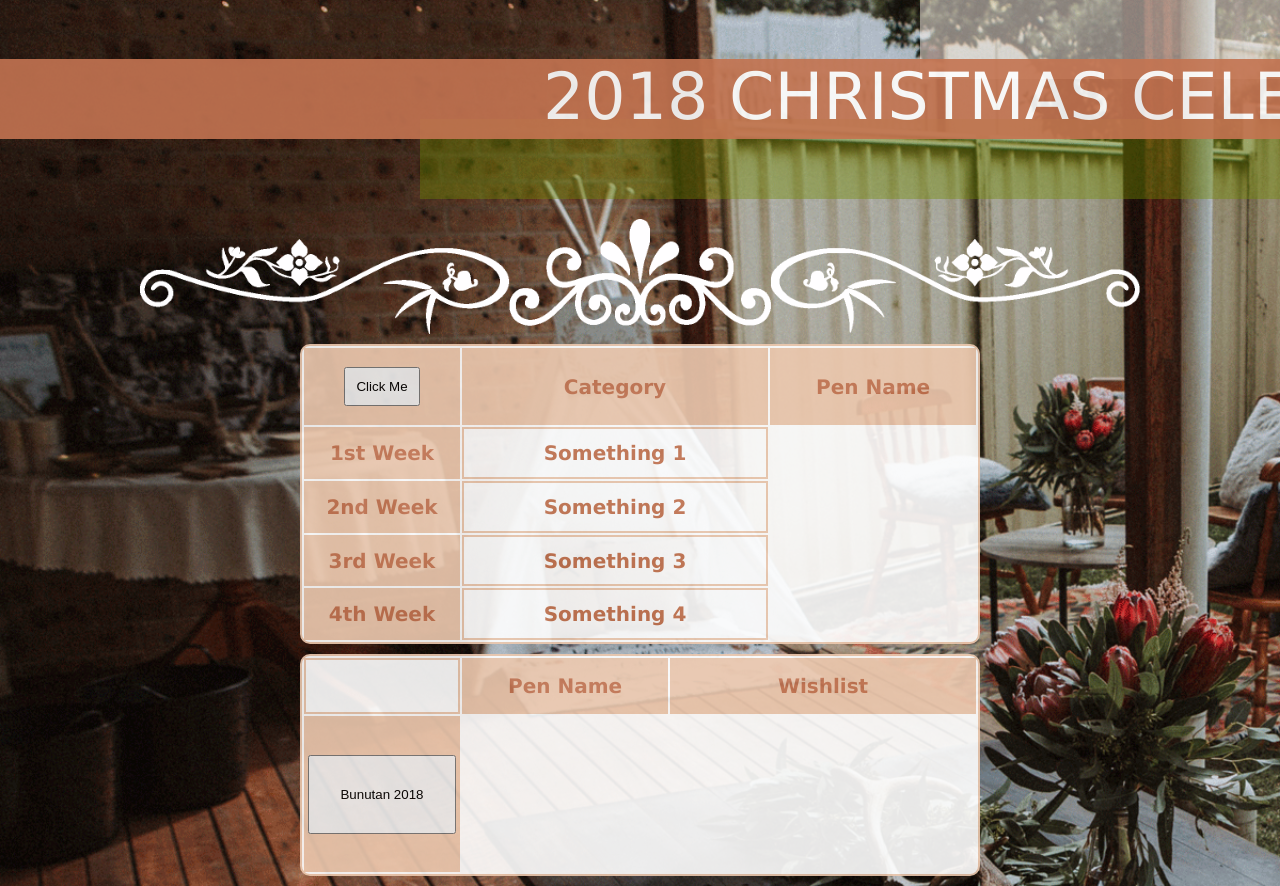
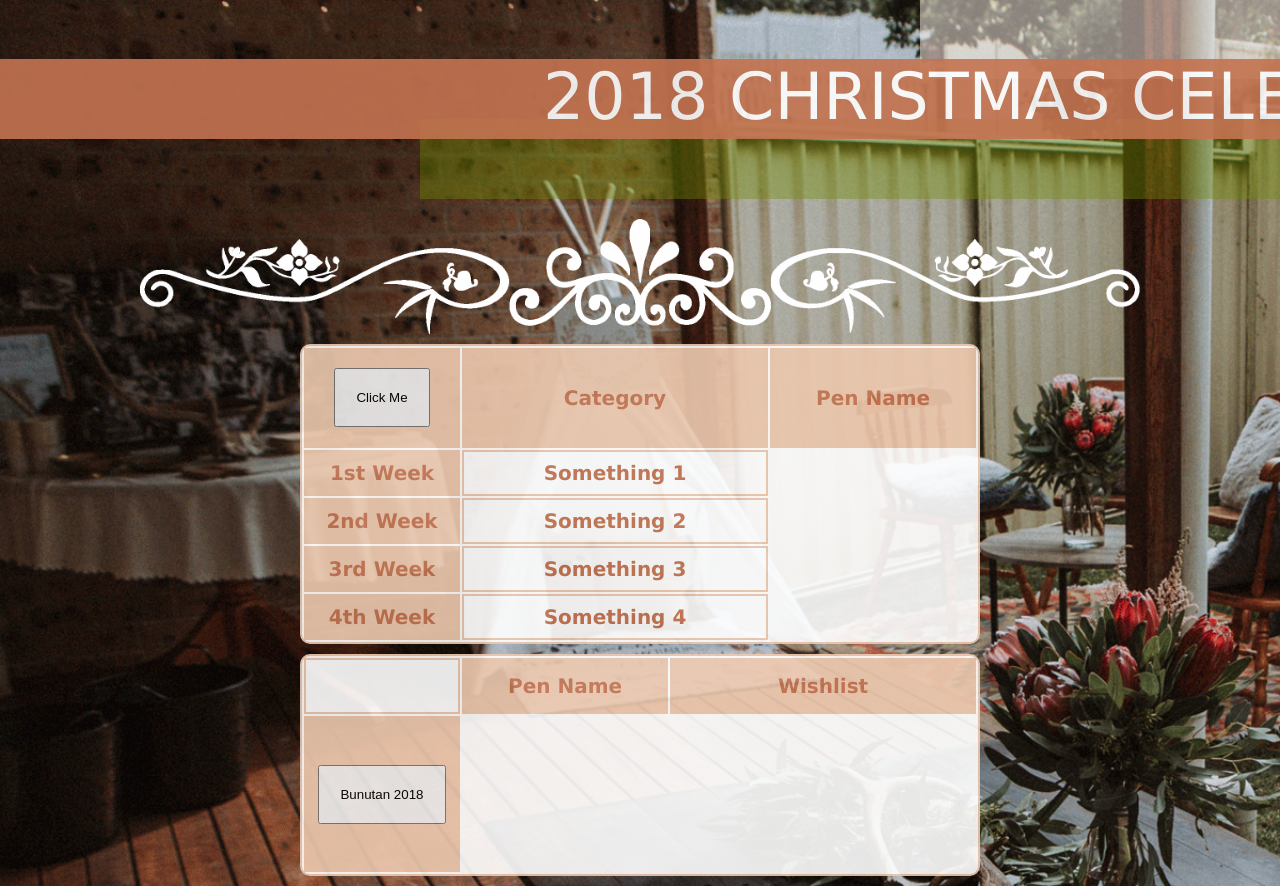
Before and after one commit to Shimmikee/raffle, a PHP site: page /raffle.php in a window 1280 px wide; the page is wider, and only the part inside the window is pictured. Shown: the part 61-947 px from the top of that part. Run offline with PHP 8.4, Linux system fonts and the light colour scheme; lists and menus that the app fills with data are empty.

Commit message:
Update raffle.php

```diff
--- a/raffle.php
+++ b/raffle.php
@@ -28,7 +28,7 @@
 
 	<table height="300" align="center">
 				<tr>
-                    <th width="150" style="background-color: #EDC9AF;"><input style="padding: 10px;" type="submit" value="Click Me" name="btnMonito"/></th>
+                    <th width="150" style="background-color: #EDC9AF;"><input style="padding: 20px;" type="submit" value="Click Me" name="btnMonito"/></th>
                     <th width="300" style="background-color: #EDC9AF; ">Category</th>
                     <th width="200" style="background-color: #EDC9AF;">Pen Name</th>
                 </tr>
@@ -58,7 +58,7 @@
                     <th width="300" height="50" style="background-color: #EDC9AF; ">Wishlist</th>
                 </tr>
                 <tr>
-                    <th width="150" height="150" style="background-color: #EDC9AF;"><input style="padding: 30px;" type="submit" value="Bunutan 2018" name="btnBunutan"/></th>
+                    <th width="150" height="150" style="background-color: #EDC9AF;"><input style="padding: 20px;" type="submit" value="Bunutan 2018" name="btnBunutan"/></th>
                 </tr>
     </table>
 
```
